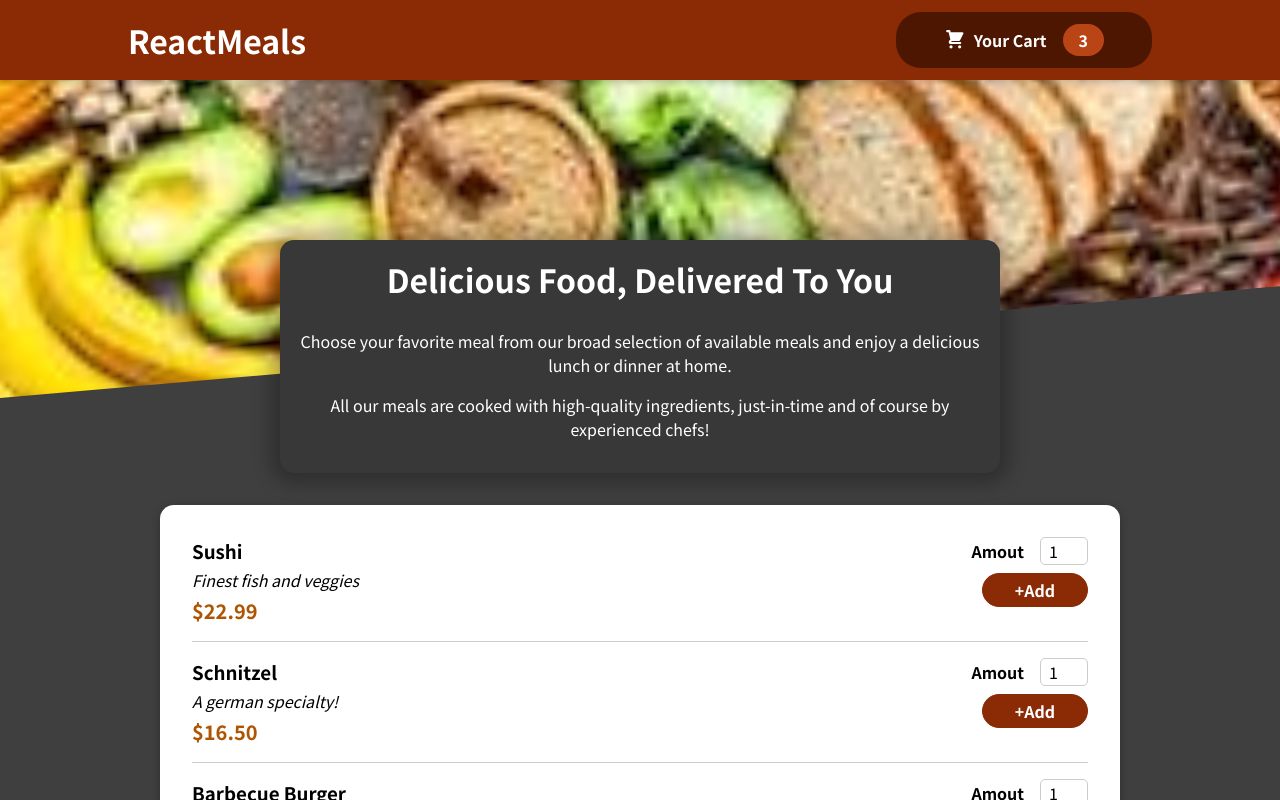
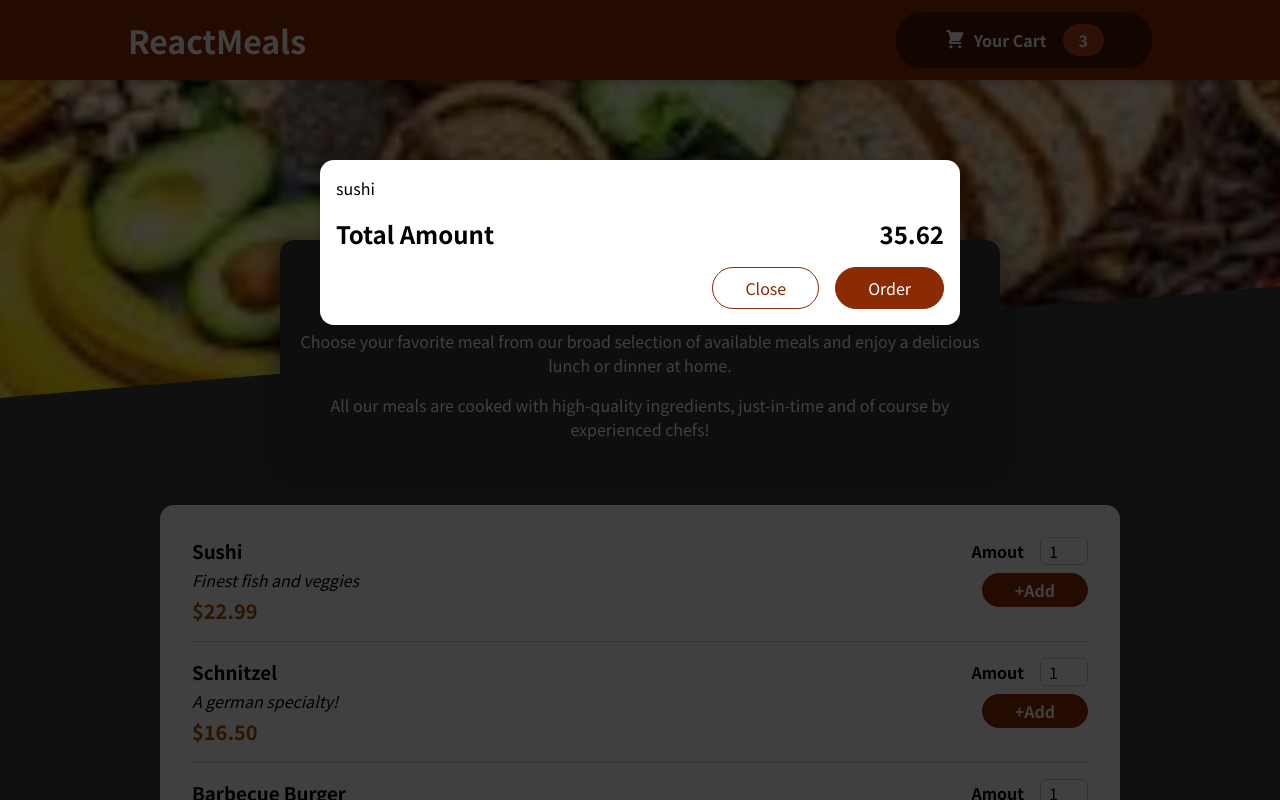
Before and after one commit to hariomhks1997/3-hour-react-js-project-2, a React (Create React App) app: page / in a window 1280 px wide. Shown: the top 800 px of the page. Built offline with nearby package versions, Linux system fonts and the light colour scheme.

Commit message:
Making a hard Coded Cart without any Functionality

```diff
--- a/public/index.html
+++ b/public/index.html
@@ -28,6 +28,7 @@
   </head>
   <body>
     <noscript>You need to enable JavaScript to run this app.</noscript>
+    <div id="overlays"></div>
     <div id="root"></div>
     <!--
       This HTML file is a template.
--- a/src/App.js
+++ b/src/App.js
@@ -1,11 +1,12 @@
 import React,{Fragment} from "react";
 import Header from "./components/Layout/Header";
 import Meals from "./components/Meals/Meals";
+import Cart from "./components/Cart/Cart";
 
 function App() {
   return (
     <Fragment>
-
+      <Cart></Cart>
       <Header></Header>
       <main>
         <Meals></Meals>
--- /dev/null
+++ b/src/components/Cart/Cart.js
@@ -0,0 +1,30 @@
+import React from "react";
+import classes from "./Cart.module.css";
+import Model from "../UI/Model";
+
+const Cart = (props) => {
+    const cartitems=(
+        <ul className={classes['cart-items']}>
+            {[{id: "c1", name: "sushi", amount: "2", price: "12.99"}].map((item)=>(
+                <li>{item.name} </li>
+            ))}
+
+        </ul>
+    )
+
+  return (
+  <Model>
+{cartitems}
+<div className={classes.total}>
+    <span>Total Amount</span>
+    <span>35.62</span>
+</div>
+<div className={classes.actions}>
+    <button className={classes['button--alt']}>Close</button>
+    <button className={classes.button}>Order</button>
+</div>
+</Model>
+  );
+};
+
+export default Cart;
--- /dev/null
+++ b/src/components/Cart/Cart.module.css
@@ -0,0 +1,46 @@
+.cart-items {
+    list-style: none;
+    margin: 0;
+    padding: 0;
+    max-height: 20rem;
+    overflow: auto;
+  }
+
+  .total {
+    display: flex;
+    justify-content: space-between;
+    align-items: center;
+    font-weight: bold;
+    font-size: 1.5rem;
+    margin: 1rem 0;
+  }
+
+  .actions {
+    text-align: right;
+  }
+
+  .actions button {
+    font: inherit;
+    cursor: pointer;
+    background-color: transparent;
+    border: 1px solid #8a2b06;
+    padding: 0.5rem 2rem;
+    border-radius: 25px;
+    margin-left: 1rem;
+  }
+
+  .actions button:hover,
+  .actions button:active {
+    background-color: #5a1a01;
+    border-color: #5a1a01;
+    color: white;
+  }
+
+  .actions .button--alt {
+    color: #8a2b06;
+  }
+
+  .actions .button {
+    background-color: #8a2b06;
+    color: white;
+  }
--- a/src/components/UI/Input.js
+++ b/src/components/UI/Input.js
@@ -12,4 +12,4 @@
   )
 }
 
-export default Input
+export default Input;
--- /dev/null
+++ b/src/components/UI/Model.js
@@ -0,0 +1,27 @@
+import React,{Fragment} from 'react';
+import classes from'./Model.module.css';
+import ReactDOM  from 'react-dom';
+const Backdrop=(props)=>{
+return (
+    <div className={classes.backdrop}></div>
+)
+}
+const ModalOverlay=(props)=>{
+    return (
+        <div className={classes.modal}>
+        <div classname={classes.content}>{props.children}</div>
+        </div>
+    )
+
+}
+const portalelement=document.getElementById('overlays')
+const Model = (props) => {
+  return (
+    <Fragment>
+     {ReactDOM.createPortal(<Backdrop></Backdrop>,portalelement)}
+     {ReactDOM.createPortal(<ModalOverlay>{props.children}</ModalOverlay>,portalelement)}
+    </Fragment>
+  )
+}
+
+export default Model;
--- /dev/null
+++ b/src/components/UI/Model.module.css
@@ -0,0 +1,40 @@
+.backdrop {
+    position: fixed;
+    top: 0;
+    left: 0;
+    width: 100%;
+    height: 100vh;
+    z-index: 20;
+    background-color: rgba(0, 0, 0, 0.75);
+  }
+
+  .modal {
+    position: fixed;
+    top: 20vh;
+    left: 5%;
+    width: 90%;
+    background-color: white;
+    padding: 1rem;
+    border-radius: 14px;
+    box-shadow: 0 2px 8px rgba(0, 0, 0, 0.25);
+    z-index: 30;
+    animation: slide-down 300ms ease-out forwards;
+  }
+
+  @media (min-width: 768px) {
+    .modal {
+      width: 40rem;
+      left: calc(50% - 20rem);
+    }
+  }
+
+  @keyframes slide-down {
+    from {
+      opacity: 0;
+      transform: translateY(-3rem);
+    }
+    to {
+      opacity: 1;
+      transform: translateY(0);
+    }
+  }
```
